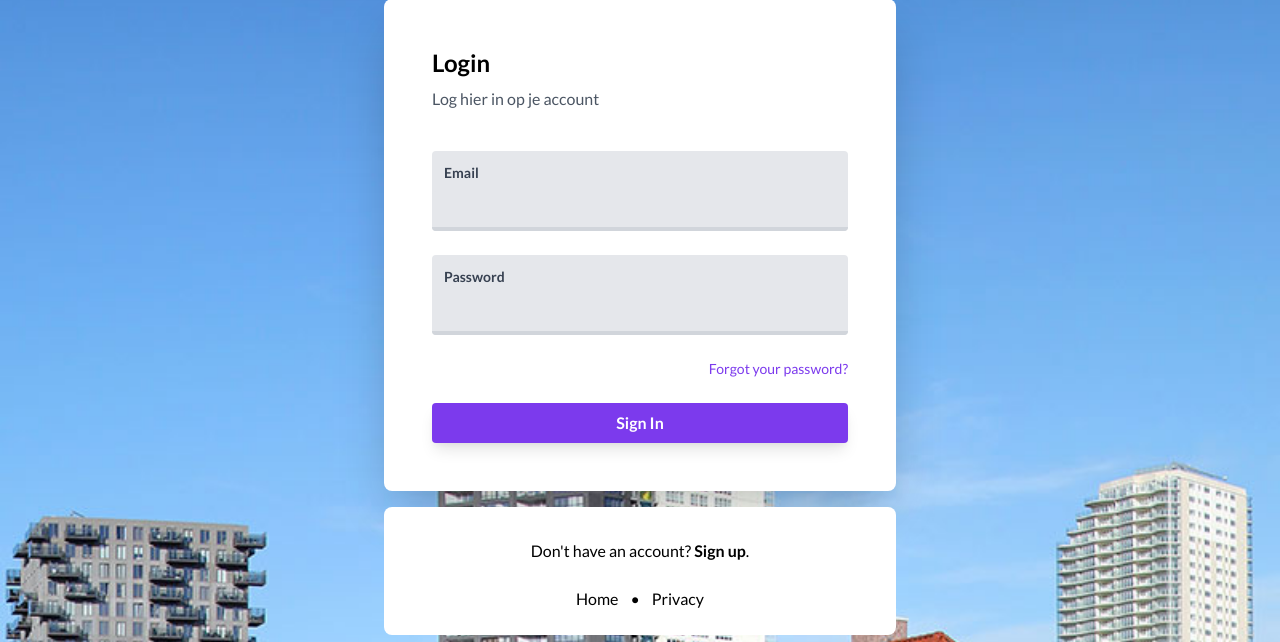
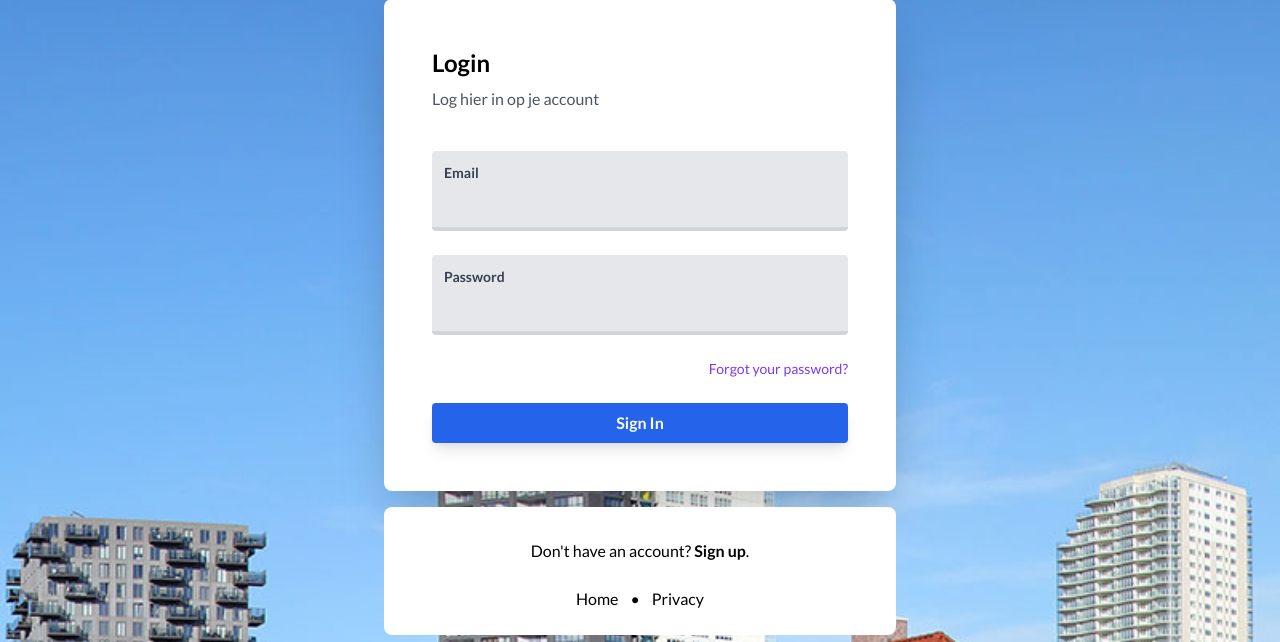
Before and after one commit to Fireshotryan/Evenementen, a PHP site: page /login.php in a window 1280 px wide. Shown: the part 57-699 px from the top of the page. Run offline with PHP 8.4, Linux system fonts and the light colour scheme; some libraries are stand-ins or nearby versions.

Commit message:
Update login.php

```diff
--- a/login.php
+++ b/login.php
@@ -33,7 +33,7 @@
                 <div class="flex justify-end">
                     <a href="#" class="text-sm text-purple-600 hover:text-purple-700 hover:underline mb-6">Forgot your password?</a>
                 </div>
-                <button class="bg-purple-600 hover:bg-purple-700 text-white font-bold py-2 rounded shadow-lg hover:shadow-xl transition duration-200" type="submit">Sign In</button>
+                <button class="bg-blue-600 hover:bg-blue-800 text-white font-bold py-2 rounded shadow-lg hover:shadow-xl transition duration-200" type="submit">Sign In</button>
             </form>
         </section>
     </main>
```
